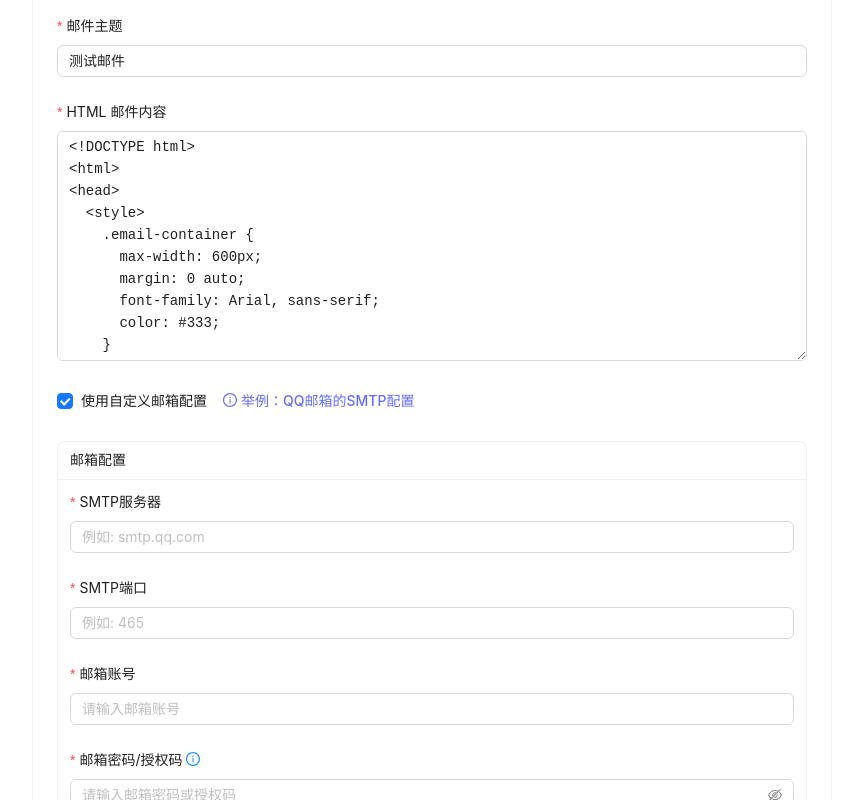
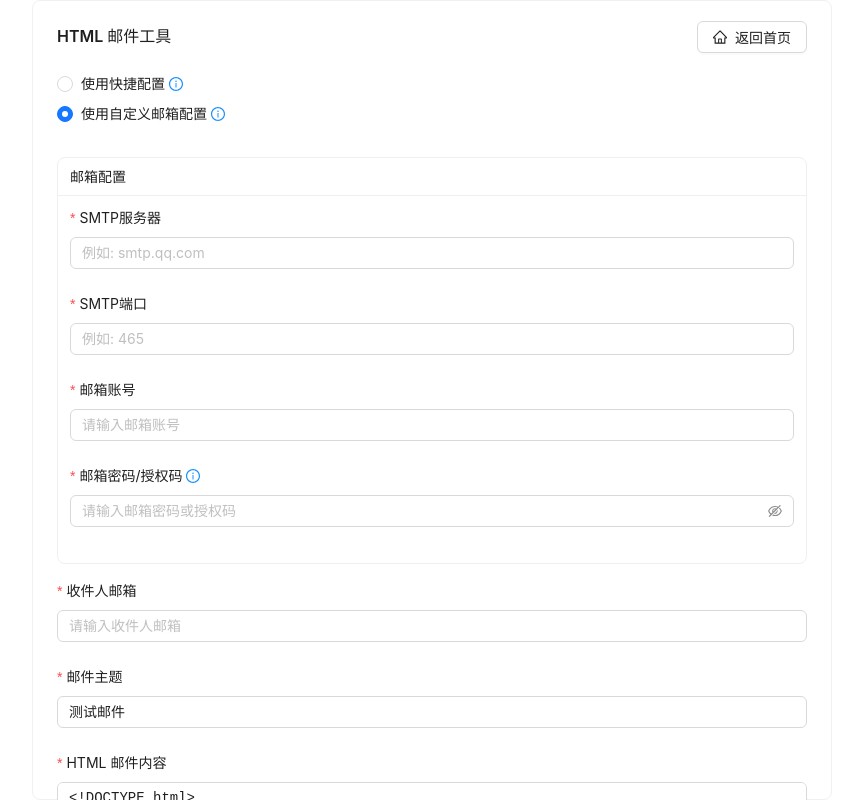
Before and after one commit to alpacachen/html-mail, a React (Vite) app in the folder client/: page /html-mail in a window 1280 px wide. Both pictures are taken after a click on the label "使用自定义邮箱配置". Shown: the top 800 px of the page, without its empty margins (208-1071 px from the left). Built offline with nearby package versions, Linux system fonts and the light colour scheme.

Commit message:
修改表单顺序

```diff
--- a/client/src/pages/Home.tsx
+++ b/client/src/pages/Home.tsx
@@ -1,77 +1,11 @@
-import React, { useEffect, useState } from "react";
+import React from "react";
 import { Link } from "react-router-dom";
-import { Card, Button, Typography, Space, Tag, Image } from "antd";
-import {
-  GithubOutlined,
-  MailOutlined,
-  ClockCircleOutlined,
-  WarningOutlined,
-} from "@ant-design/icons";
+import { Card, Button, Typography, Space, Image } from "antd";
+import { MailOutlined } from "@ant-design/icons";
 
 const { Title, Text } = Typography;
 
-interface User {
-  name: string;
-  login: string;
-}
-
 const Home: React.FC = () => {
-  const [user, setUser] = useState<User | null>(null);
-  const [expiresIn, setExpiresIn] = useState<string>("");
-
-  useEffect(() => {
-    const updateExpiryTime = () => {
-      const token = localStorage.getItem("token");
-      if (!token) return;
-
-      const base64Url = token.split(".")[1];
-      const base64 = base64Url.replace(/-/g, "+").replace(/_/g, "/");
-      const payload = JSON.parse(window.atob(base64));
-
-      if (payload.exp) {
-        const expirationTime = new Date(payload.exp * 1000);
-        const now = new Date();
-        const diffInSeconds = Math.floor(
-          (expirationTime.getTime() - now.getTime()) / 1000
-        );
-
-        if (diffInSeconds <= 0) {
-          localStorage.removeItem("token");
-          localStorage.removeItem("user");
-          setUser(null);
-          setExpiresIn("");
-          return;
-        }
-
-        if (diffInSeconds < 60) {
-          setExpiresIn(`${diffInSeconds}秒`);
-        } else {
-          const minutes = Math.floor(diffInSeconds / 60);
-          const seconds = diffInSeconds % 60;
-          setExpiresIn(`${minutes}分${seconds}秒`);
-        }
-      }
-    };
-
-    const userStr = localStorage.getItem("user");
-    if (userStr) {
-      setUser(JSON.parse(userStr));
-    }
-
-    updateExpiryTime();
-    const timer = setInterval(updateExpiryTime, 1000);
-
-    return () => clearInterval(timer);
-  }, []);
-
-  const handleGithubLogin = () => {
-    const clientId = import.meta.env.VITE_GITHUB_CLIENT_ID;
-    const redirectUri = encodeURIComponent(
-      `${window.location.origin}/auth/github/callback`
-    );
-    window.location.href = `https://github.com/login/oauth/authorize?client_id=${clientId}&redirect_uri=${redirectUri}`;
-  };
-
   return (
     <div>
       <Card style={{ width: "100%", maxWidth: "800px" }}>
@@ -89,51 +23,11 @@ const Home: React.FC = () => {
         </Space>
 
         <Space direction="vertical" size="large" style={{ width: "100%" }}>
-          {user ? (
-            <Card
-              type="inner"
-              title="登录状态"
-              extra={
-                <Tag
-                  color={expiresIn.includes("秒") ? "error" : "processing"}
-                  icon={
-                    expiresIn.includes("秒") ? (
-                      <WarningOutlined />
-                    ) : (
-                      <ClockCircleOutlined />
-                    )
-                  }
-                >
-                  {expiresIn}后过期
-                </Tag>
-              }
-            >
-              <Space direction="vertical">
-                <Text>欢迎回来, {user.name || user.login}</Text>
-                <Link to="/html-mail">
-                  <Button type="primary" icon={<MailOutlined />} block>
-                    使用 HTML 邮件工具
-                  </Button>
-                </Link>
-              </Space>
-            </Card>
-          ) : (
-            <Card type="inner" title="未登录">
-              <Space direction="vertical" style={{ width: "100%" }}>
-                <Text type="secondary">
-                  请使用 GitHub 账号登录以使用邮件工具
-                </Text>
-                <Button
-                  type="primary"
-                  icon={<GithubOutlined />}
-                  onClick={handleGithubLogin}
-                  block
-                >
-                  GitHub 登录
-                </Button>
-              </Space>
-            </Card>
-          )}
+          <Link to="/html-mail">
+            <Button type="primary" icon={<MailOutlined />} block>
+              开始使用 HTML 邮件工具
+            </Button>
+          </Link>
 
           <Card type="inner" title="设计初衷">
             <Space direction="vertical" style={{ width: "100%" }}>
--- a/client/src/pages/HtmlMail.tsx
+++ b/client/src/pages/HtmlMail.tsx
@@ -1,7 +1,21 @@
 import React, { useState } from "react";
 import { Link, useNavigate } from "react-router-dom";
-import { Input, Button, Form, message, Card, Checkbox, InputNumber, Tooltip, Space } from "antd";
-import { SendOutlined, HomeOutlined, InfoCircleOutlined } from "@ant-design/icons";
+import {
+  Input,
+  Button,
+  Form,
+  message,
+  Card,
+  Radio,
+  InputNumber,
+  Tooltip,
+  Space,
+} from "antd";
+import {
+  SendOutlined,
+  HomeOutlined,
+  InfoCircleOutlined,
+} from "@ant-design/icons";
 import { fetchWithAuth } from "../utils/api";
 import { defaultHtmlTemplate } from "../templates/emailTemplate";
 
@@ -19,7 +33,7 @@ const HtmlMail: React.FC = () => {
   const [sending, setSending] = useState(false);
   const navigate = useNavigate();
   const [messageApi, contextHolder] = message.useMessage();
-  const [useCustomConfig, setUseCustomConfig] = useState(false);
+  const [configType, setConfigType] = useState<"quick" | "custom">("quick");
 
   // 设置默认值
   React.useEffect(() => {
@@ -38,7 +52,8 @@ const HtmlMail: React.FC = () => {
     try {
       setSending(true);
 
-      const endpoint = useCustomConfig ? '/api/send-email-custom' : '/api/send-email';
+      const endpoint =
+        configType === "custom" ? "/api/send-email-custom" : "/api/send-email";
       const response = await fetchWithAuth(endpoint, {
         method: "POST",
         headers: {
@@ -70,7 +85,14 @@ const HtmlMail: React.FC = () => {
   };
 
   return (
-    <div style={{ display: "flex", justifyContent: "center", width: "100%" }}>
+    <div
+      style={{
+        display: "flex",
+        justifyContent: "center",
+        width: "100%",
+        maxHeight: "100vh",
+      }}
+    >
       {contextHolder}
       <Card style={{ width: "100%", maxWidth: "800px" }}>
         <Card.Meta
@@ -97,6 +119,94 @@ const HtmlMail: React.FC = () => {
           onFinish={handleSendEmail}
           validateTrigger="onBlur"
         >
+          <Form.Item>
+            <Space direction="vertical" style={{ width: "100%" }}>
+              <Radio.Group
+                value={configType}
+                onChange={(e) => setConfigType(e.target.value)}
+                style={{ marginBottom: 8 }}
+              >
+                <Space direction="vertical">
+                  <Radio value="quick">
+                    使用快捷配置
+                    <Tooltip title="快捷配置使用站长邮箱发送，需要 GitHub 认证以防止滥用">
+                      <InfoCircleOutlined
+                        style={{ color: "#1890ff", marginLeft: 4 }}
+                      />
+                    </Tooltip>
+                  </Radio>
+                  <Radio value="custom">
+                    使用自定义邮箱配置
+                    <Tooltip
+                      title={
+                        <a
+                          href="https://service.mail.qq.com/detail/123/141"
+                          target="_blank"
+                          rel="noopener noreferrer"
+                          style={{ fontSize: "14px", marginLeft: 8 }}
+                        >
+                          举例：QQ邮箱的SMTP配置
+                        </a>
+                      }
+                    >
+                      <InfoCircleOutlined
+                        style={{ color: "#1890ff", marginLeft: 4 }}
+                      />
+                    </Tooltip>
+                  </Radio>
+                </Space>
+              </Radio.Group>
+            </Space>
+          </Form.Item>
+
+          {configType === "custom" && (
+            <Card title="邮箱配置" size="small" style={{ marginBottom: 16 }}>
+              <Form.Item
+                label="SMTP服务器"
+                name={["config", "host"]}
+                rules={[{ required: true, message: "请输入SMTP服务器地址" }]}
+              >
+                <Input placeholder="例如: smtp.qq.com" />
+              </Form.Item>
+
+              <Form.Item
+                label="SMTP端口"
+                name={["config", "port"]}
+                rules={[{ required: true, message: "请输入SMTP端口" }]}
+              >
+                <InputNumber
+                  placeholder="例如: 465"
+                  min={1}
+                  max={65535}
+                  style={{ width: "100%" }}
+                />
+              </Form.Item>
+
+              <Form.Item
+                label="邮箱账号"
+                name={["config", "user"]}
+                rules={[{ required: true, message: "请输入邮箱账号" }]}
+              >
+                <Input placeholder="请输入邮箱账号" />
+              </Form.Item>
+
+              <Form.Item
+                label={
+                  <span>
+                    邮箱密码/授权码&nbsp;
+                    <Tooltip title="我们不会记录或存储您的邮箱密码，仅用于当前发送邮件">
+                      <InfoCircleOutlined style={{ color: "#1890ff" }} />
+                    </Tooltip>
+                  </span>
+                }
+                name={["config", "pass"]}
+                rules={[{ required: true, message: "请输入邮箱密码或授权码" }]}
+              >
+                <Input.Password placeholder="请输入邮箱密码或授权码" />
+              </Form.Item>
+            </Card>
+          )}
+
           <Form.Item
             label="收件人邮箱"
             name="email"
@@ -129,76 +239,6 @@ const HtmlMail: React.FC = () => {
           </Form.Item>
 
           <Form.Item>
-            <Space>
-              <Checkbox
-                checked={useCustomConfig}
-                onChange={(e) => setUseCustomConfig(e.target.checked)}
-              >
-                使用自定义邮箱配置
-              </Checkbox>
-              <Tooltip title="点击查看如何获取QQ邮箱的SMTP配置">
-                <a
-                  href="https://service.mail.qq.com/detail/123/141"
-                  target="_blank"
-                  rel="noopener noreferrer"
-                  style={{ fontSize: '14px' }}
-                >
-                  <InfoCircleOutlined style={{ marginRight: 4 }} />
-                  举例：QQ邮箱的SMTP配置
-                </a>
-              </Tooltip>
-            </Space>
-          </Form.Item>
-
-          {useCustomConfig && (
-            <Card title="邮箱配置" size="small" style={{ marginBottom: 16 }}>
-              <Form.Item
-                label="SMTP服务器"
-                name={['config', 'host']}
-                rules={[{ required: true, message: '请输入SMTP服务器地址' }]}
-              >
-                <Input placeholder="例如: smtp.qq.com" />
-              </Form.Item>
-
-              <Form.Item
-                label="SMTP端口"
-                name={['config', 'port']}
-                rules={[{ required: true, message: '请输入SMTP端口' }]}
-              >
-                <InputNumber
-                  placeholder="例如: 465"
-                  min={1}
-                  max={65535}
-                  style={{ width: "100%" }}
-                />
-              </Form.Item>
-
-              <Form.Item
-                label="邮箱账号"
-                name={['config', 'user']}
-                rules={[{ required: true, message: '请输入邮箱账号' }]}
-              >
-                <Input placeholder="请输入邮箱账号" />
-              </Form.Item>
-
-              <Form.Item
-                label={
-                  <span>
-                    邮箱密码/授权码&nbsp;
-                    <Tooltip title="我们不会记录或存储您的邮箱密码，仅用于当前发送邮件">
-                      <InfoCircleOutlined style={{ color: '#1890ff' }} />
-                    </Tooltip>
-                  </span>
-                }
-                name={['config', 'pass']}
-                rules={[{ required: true, message: '请输入邮箱密码或授权码' }]}
-              >
-                <Input.Password placeholder="请输入邮箱密码或授权码" />
-              </Form.Item>
-            </Card>
-          )}
-
-          <Form.Item>
             <Button
               type="primary"
               htmlType="submit"
```
